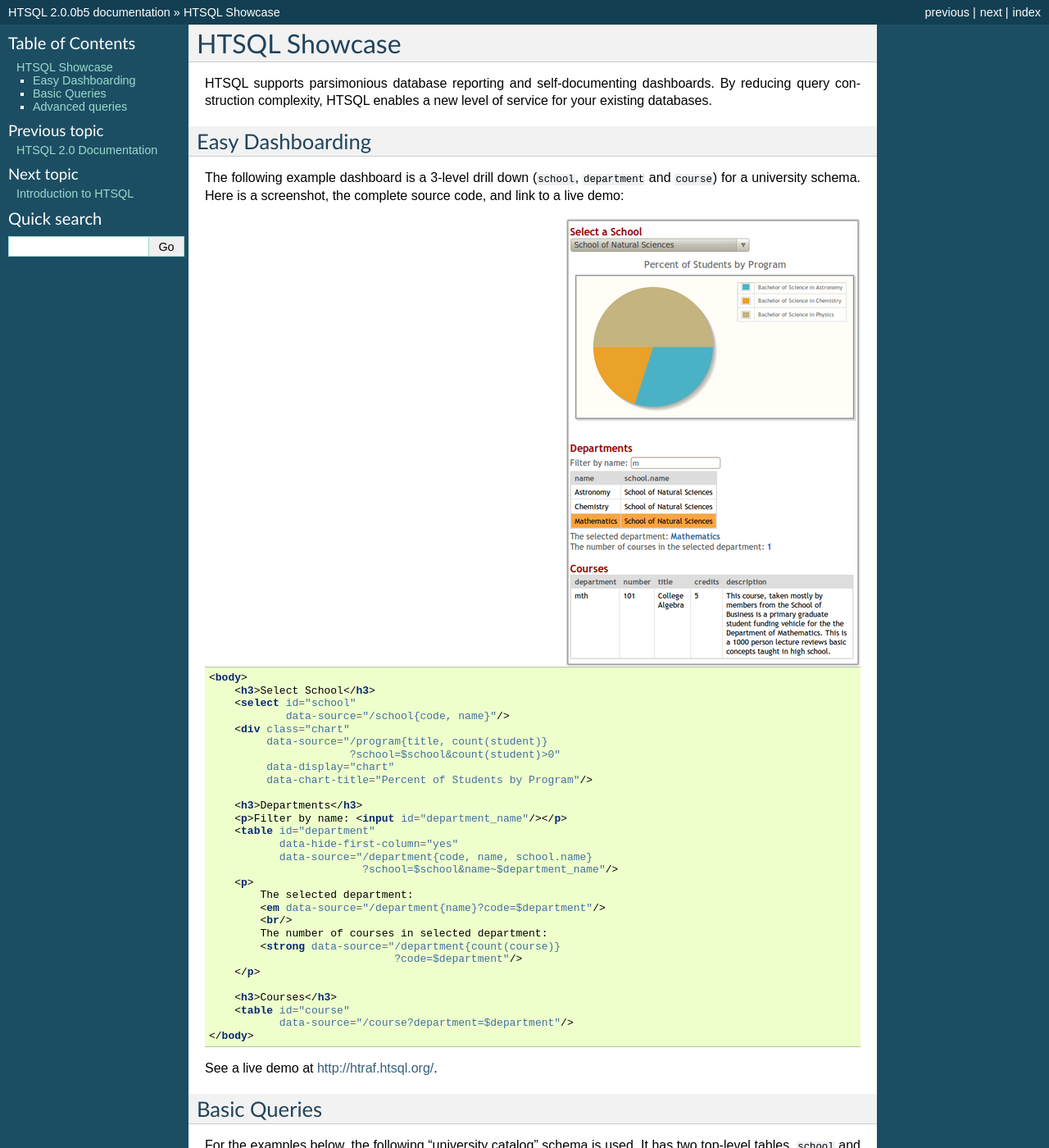
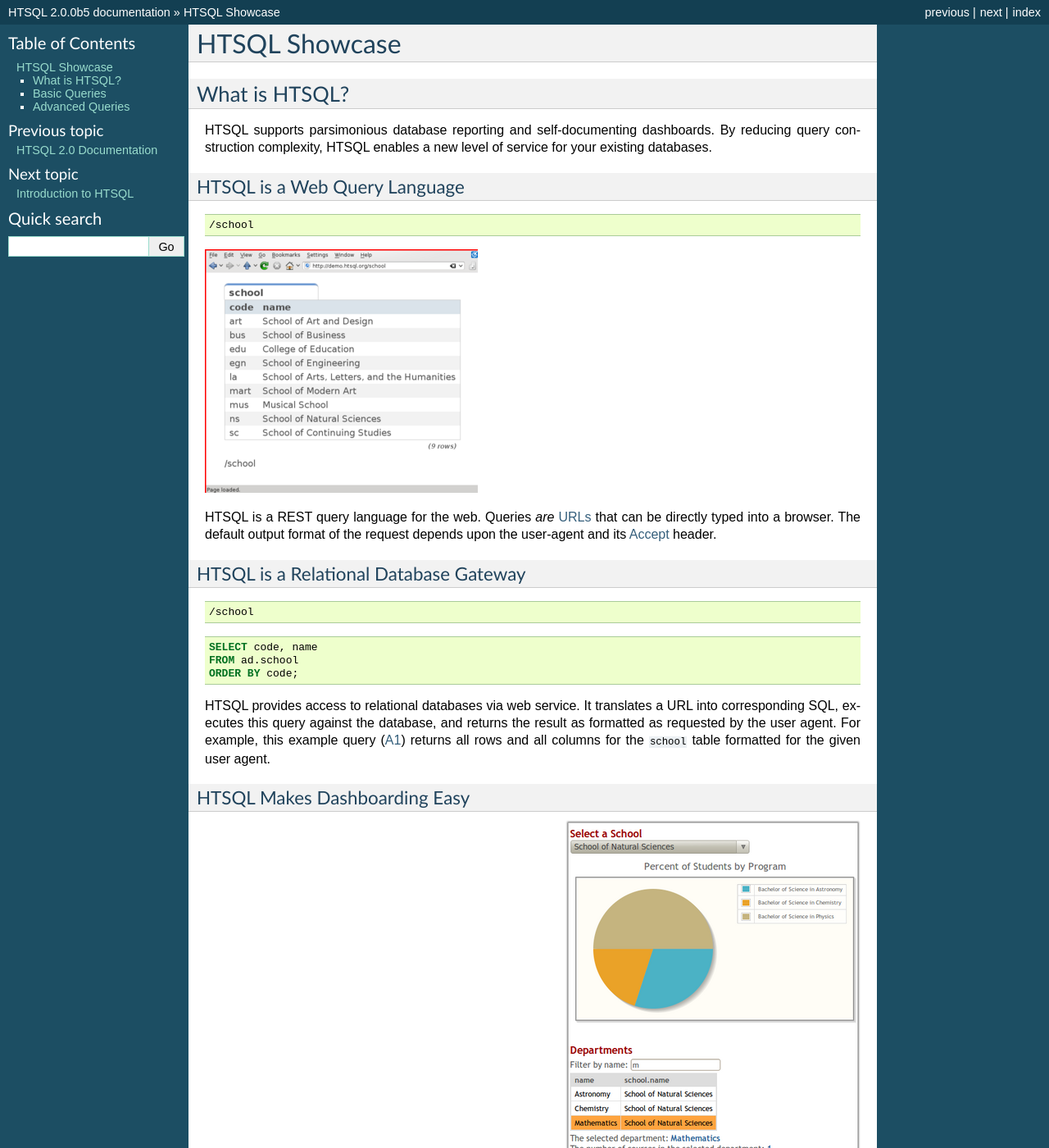
Before and after one commit to prometheusresearch/htsql, a Sphinx documentation site: the page built from doc/showcase.rst, in a window 1280 px wide and 1400 px high. Shown: the whole window at 82% size. Built offline with Sphinx 7.4.7, drawn with Linux system fonts in a browser that asks for light colours; some of the changed lines change nothing that is shown; some of the changed text lies outside the part shown.

Commit message:
revising 1st part of showcase

```diff
--- a/doc/examples.rst
+++ /dev/null
@@ -1,328 +0,0 @@
-======================
-  HTSQL 2.0 Examples
-======================
-
-HTSQL supports parsimonious database reporting and self-documenting
-dashboards.  By reducing query construction complexity, HTSQL enables a
-new level of service for your existing databases.
-
-Easy Dashboarding
-=================
-
-The following example dashboard is a 3-level drill down (``school``,
-``department`` and ``course``) for a university schema. Here is a
-screenshot, the complete source code, and link to a live demo:
-
-.. image:: htraf-screenshot.png
-   :alt: The HTRAF demo
-   :align: right
-   :target: http://htraf.htsql.org/
-
-.. code-block:: html
-
-    <body>
-        <h3>Select School</h3>
-        <select id="school"
-                data-source="/school{code, name}"/>
-        <div class="chart"
-             data-source="/program{title, count(student)}
-                          ?school=$school&count(student)>0"
-             data-display="chart"
-             data-chart-title="Percent of Students by Program"/>
-
-        <h3>Departments</h3>
-        <p>Filter by name: <input id="department_name"/></p>
-        <table id="department"
-               data-hide-first-column="yes"
-               data-source="/department{code, name, school.name}
-                            ?school=$school&name~$department_name"/>
-        <p>
-            The selected department:
-            <em data-source="/department{name}?code=$department"/>
-            <br/>
-            The number of courses in selected department:
-            <strong data-source="/department{count(course)}
-                                 ?code=$department"/>
-        </p>
-
-        <h3>Courses</h3>
-        <table id="course"
-               data-source="/course?department=$department"/>
-    </body>
-
-See a live demo at http://htraf.htsql.org/.
-
-Basic Queries
-=============
-
-For the examples below, the following "university catalog" schema is
-used.  It has two top-level tables, ``school`` and ``department``; where
-department has an optional link to school.  Subordinate tables, having
-mandatory foreign key references are ``course`` and ``program``::
-
-         +-------------+       +--------+
-    /---m| DEPARTMENT  |>-----o| SCHOOL |m----\
-    |.   +-------------+  .    +--------+    .|
-    | .                  .                  . |
-    |   department   department    a school   |
-    |   offers       may be part   has one or |
-    |   courses      of school     programs   |
-    |                                         |
-    |    +-------------+       +---------+    |
-    \---<| COURSE      |       | PROGRAM |>---/
-         +-------------+       +---------+
-
-List all schools
-----------------
-
-An **HTSQL** query (A1_)::
-
-    /school
-
-An equivalent **SQL** query::
-
-    SELECT code, name
-    FROM ad.school
-    ORDER BY code;
-
-.. _A1: http://demo.htsql.org/school
-
-
-Programs ordered by the title
------------------------------
-
-**HTSQL** (A2_)::
-
-    /program{title+}
-
-**SQL**::
-
-    SELECT title
-    FROM ad.program
-    ORDER BY title, school, code;
-
-.. _A2: http://demo.htsql.org/program{title+}
-
-
-All courses missing a description
----------------------------------
-
-**HTSQL** (A3_)::
-
-    /course?!description
-
-**SQL**::
-
-    SELECT department, number, title, credits, description
-    FROM ad.course
-    WHERE NULLIF(description, '') IS NULL
-    ORDER BY 1, 2;
-
-.. _A3: http://demo.htsql.org/course?!description
-
-
-Departments in schools having "art" in its name
------------------------------------------------
-
-**HTSQL** (A4_)::
-
-    /department?school.name~'art'
-
-**SQL**::
-
-    SELECT d.code, d.name, d.school
-    FROM ad.department AS d
-    LEFT OUTER JOIN
-         ad.school AS s ON (d.school = s.code)
-    WHERE s.name ILIKE '%art%'
-    ORDER BY 1;
-
-.. _A4: http://demo.htsql.org/department?school.name~'art'
-
-
-The number of schools
----------------------
-
-**HTSQL** (A5_)::
-
-    /count(school)
-
-**SQL**::
-
-    SELECT COUNT(TRUE)
-    FROM ad.school;
-
-.. _A5: http://demo.htsql.org/count(school)
-
-
-Schools with programs
----------------------
-
-**HTSQL** (A6_)::
-
-    /school?exists(program)
-
-**SQL**::
-
-    SELECT s.code, s.name
-    FROM ad.school AS s
-    WHERE EXISTS(SELECT TRUE
-                 FROM ad.program AS p
-                 WHERE s.code = p.school)
-    ORDER BY 1;
-
-.. _A6: http://demo.htsql.org/school?exists(program)
-
-
-Advanced queries
-================
-
-
-The number of schools with programs
------------------------------------
-
-**HTSQL** (B1_)::
-
-    /count(school?exists(program))
-
-**SQL**::
-
-    SELECT COUNT(TRUE)
-    FROM ad.school AS s
-    WHERE EXISTS(SELECT TRUE
-                 FROM ad.program AS p
-                 WHERE (s.code = p.school));
-
-.. _B1: http://demo.htsql.org/count(school?exists(program))
-
-
-Number of programs and departments per school
----------------------------------------------
-
-**HTSQL** (B2_)::
-
-    /school{name, count(program), count(department)}
-
-**SQL**::
-
-    SELECT s.name, COALESCE(p.cnt, 0), COALESCE(d.cnt, 0)
-    FROM ad.school AS s
-    LEFT OUTER JOIN
-         (SELECT COUNT(TRUE) AS cnt, p.school
-          FROM ad.program AS p
-          GROUP BY 2) AS p ON (s.code = p.school)
-    LEFT OUTER JOIN
-         (SELECT COUNT(TRUE) AS cnt, d.school
-          FROM ad.department AS d
-          GROUP BY 2) AS d ON (s.code = d.school)
-    ORDER BY s.code;
-
-.. _B2: http://demo.htsql.org/school{name,count(program),count(department)}
-
-
-Average number of courses offered by departments in each school
----------------------------------------------------------------
-
-**HTSQL** (B3_)::
-
-    /school{name, avg(department.count(course))}
-
-**SQL**::
-
-    SELECT s.name, d.av
-    FROM ad.school AS s
-    LEFT OUTER JOIN
-         (SELECT AVG(CAST(COALESCE(c.cnt, 0) AS NUMERIC)) AS av, d.school
-          FROM ad.department AS d
-          LEFT OUTER JOIN
-               (SELECT COUNT(TRUE) AS cnt, c.department
-               FROM ad.course AS c
-               GROUP BY 2) AS c ON (d.code = c.department)
-          GROUP BY 2) AS d ON (s.code = d.school)
-    ORDER BY s.code;
-
-.. _B3: http://demo.htsql.org/school{name,avg(department.count(course))}
-
-
-.. warning::
-
-   The following examples do not work in 2.0; will be available in 2.1+.
-
-
-*Programs and departments in each school*
------------------------------------------
-
-**HTSQL** (C1_, using 1.0, different syntax)::
-
-    /school{name, /program{title}, /department{name}}
-
-This query produces a *tree* output::
-
-    [
-     ["School of Art and Design",
-      ["Post Baccalaureate in Art History", ...],
-      ["Art History", "Studio Art"]],
-     ["School of Business",
-      ["Graduate Certificate in Accounting", ...],
-      ["Accounting", "Capital Markets", "Corporate Finance"]],
-     ...
-    ]
-
-You need at least 3 **SQL** statements to produce the same result::
-
-    SELECT name, code
-    FROM ad.school
-    ORDER BY code;
-
-    SELECT s.code, p.title
-    FROM ad.school AS s
-    INNER JOIN
-         ad.program AS p ON (s.code = p.school)
-    ORDER BY s.code, p.code;
-
-    SELECT s.code, d.name
-    FROM ad.school AS s
-    INNER JOIN
-         ad.department AS d ON (s.code = d.school)
-    ORDER BY s.code, d.code;
-
-.. _C1: http://demo.htsql.com/school{name}/(program{title};department{name})
-
-
-*The number of programs per degree*
------------------------------------
-
-**HTSQL** (C2_, using 1.0)::
-
-    /program{degree^, count()}
-
-**SQL**::
-
-    SELECT degree, COUNT(TRUE)
-    FROM ad.program
-    GROUP BY 1
-    ORDER BY 1;
-
-.. _C2: http://demo.htsql.com/program{degree^,count()}
-
-
-*The number&list of schools and the top 2 departments by the number of programs*
---------------------------------------------------------------------------------
-
-**HTSQL** (C3_, using 1.0, different syntax, w/o ``top()``)::
-
-    /school{count(program)^, count(), /name, /department.top(2)}
-
-**SQL**: *Ahhh!*
-
-.. _C3: http://demo.htsql.com/school{count(program)^,count()}/({name};department)
-
-
-For more examples, see `feature_tests`_, `function_tests`_ and read
-:doc:`tutorial`.
-
-.. _feature_tests:
-    http://bitbucket.org/prometheus/htsql/src/tip/test/input/schema.yaml
-
-.. _function_tests:
-    http://bitbucket.org/prometheus/htsql/src/tip/test/input/library.yaml
--- a/doc/showcase.rst
+++ b/doc/showcase.rst
@@ -1,24 +1,64 @@
-===================
+*******************
   HTSQL Showcase
-===================
+*******************
+
+What is HTSQL?
+==============
 
 HTSQL supports parsimonious database reporting and self-documenting
-dashboards.  By reducing query construction complexity, HTSQL enables a
-new level of service for your existing databases.
+dashboards.  By reducing query construction complexity, HTSQL enables
+a new level of service for your existing databases.
 
-Easy Dashboarding
-=================
+HTSQL is a Web Query Language
+-----------------------------
 
-The following example dashboard is a 3-level drill down (``school``,
-``department`` and ``course``) for a university schema. Here is a
-screenshot, the complete source code, and link to a live demo:
+.. sourcecode:: htsql
 
-.. image:: htraf-screenshot.png
+   /school
+
+.. image:: img/show_school.png
+   :alt: output of /school query
+   :target: http://demo.htsql.org/school
+
+HTSQL is a REST query language for the web.  Queries *are* URLs_ that
+can be directly typed into a browser.  The default output format of the
+request depends upon the user-agent and its Accept_ header.
+
+.. _Accept: http://www.w3.org/Protocols/rfc2616/rfc2616-sec14.html
+.. _URLs: http://www.ietf.org/rfc/rfc3986.txt
+
+HTSQL is a Relational Database Gateway
+--------------------------------------
+
+.. container:: vsplit
+
+   .. sourcecode:: htsql
+
+      /school
+
+   .. sourcecode:: sql
+
+      SELECT code, name
+      FROM ad.school
+      ORDER BY code;
+
+HTSQL provides access to relational databases via web service.  It
+translates a URL into corresponding SQL, executes this query against the
+database, and returns the result as formatted as requested by the user
+agent.  For example, this example query (A1_) returns all rows and all
+columns for the ``school`` table formatted for the given user agent.
+
+.. _A1: http://demo.htsql.org/school
+
+HTSQL Makes Dashboarding Easy
+-----------------------------
+
+.. image:: img/htraf_screenshot.png
    :alt: The HTRAF demo
    :align: right
    :target: http://htraf.htsql.org/
 
-.. code-block:: html
+.. sourcecode:: html
 
     <body>
         <h3>Select School</h3>
@@ -50,7 +90,9 @@
                data-source="/course?department=$department"/>
     </body>
 
-See a live demo at http://htraf.htsql.org/.
+The dashboard above (using the JQuery HTRAF toolkit) shows a 3-level
+drill down (``school``, ``department`` and ``course``) for a university
+schema.  The live demo for this dashboard is at http://htraf.htsql.org/.
 
 Basic Queries
 =============
@@ -174,7 +216,7 @@
 .. _A6: http://demo.htsql.org/school?exists(program)
 
 
-Advanced queries
+Advanced Queries
 ================
 
 
```
Also changed, not shown: doc/img/htraf_screenshot.png (renamed from doc/htraf-screenshot.png), doc/img/show_school.png (added).
